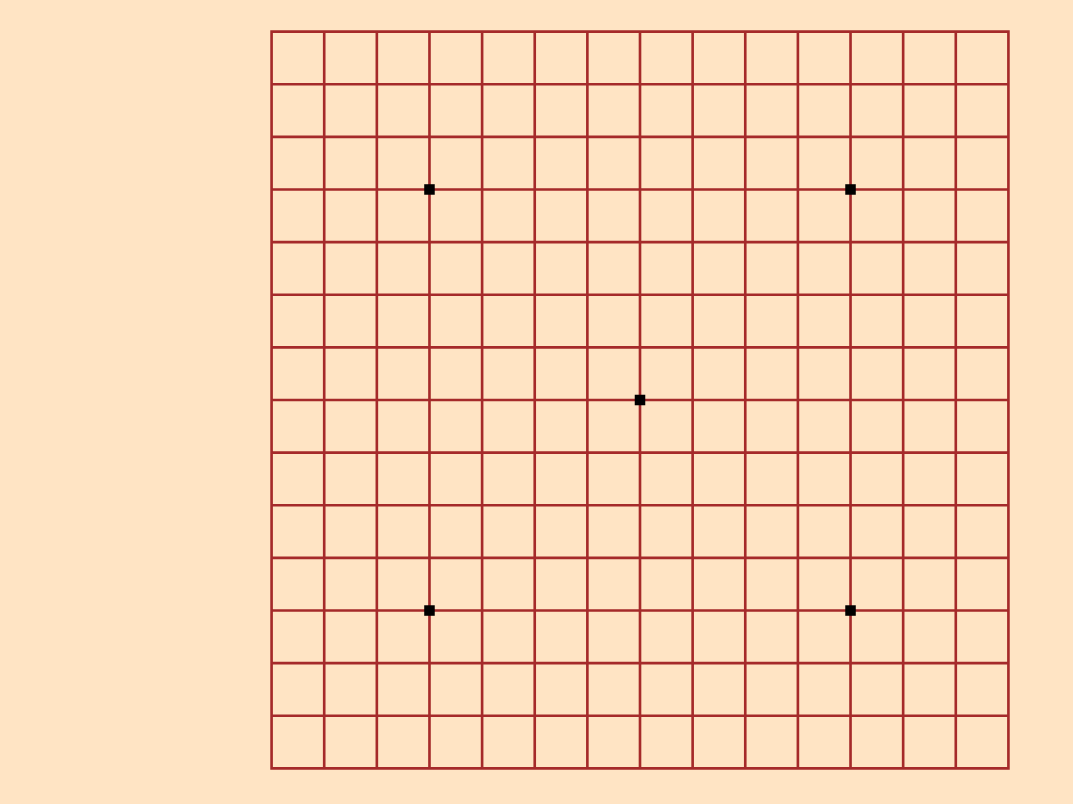
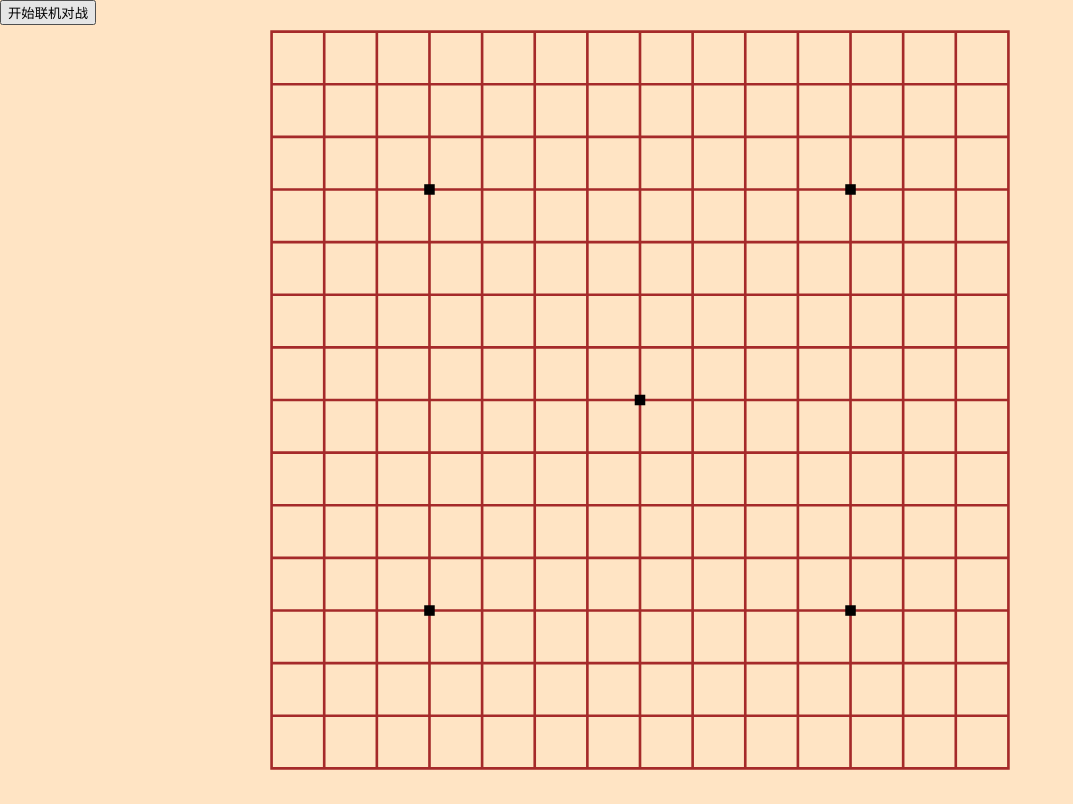
Before and after one commit to HullQin/gobang, a plain HTML site: page index.html in a window 1280 px wide. Shown: the whole page, without its empty margins (0-1073 px from the left). Drawn offline with Linux system fonts and the light colour scheme.

Commit message:
允许离线模式下进入房间

```diff
--- a/index.html
+++ b/index.html
@@ -32,7 +32,7 @@
   <use xlink:href="#mark" x="-40" y="-40"/>
 </svg>
 <div style="position: fixed; top: 0; left: 0;">
-  <button id="offline" onclick="setOffline();">转为离线模式</button>
+  <button id="offline" onclick="game.online ? setOffline() : changeRoom(window.prompt('请输入房间号，开启联机对战。第一进入房间者执黑，第二进入房间者执白，其他人可观战。'))">转为离线模式</button>
 </div>
 <script>
   const svg = document.getElementById('svg');
@@ -170,7 +170,7 @@
       mark.setAttribute('opacity', '0');
     }
     if (game.online) {
-      document.getElementById('offline').style.display = 'initial';
+      document.getElementById('offline').innerText = '转为离线模式';
       game.black = true;
       game.waiting = true;
       game.winner = null;
@@ -240,7 +240,7 @@
         }
       });
     } else {
-      document.getElementById('offline').style.display = 'none';
+      document.getElementById('offline').innerText = '开始联机对战';
       if (!preserve) {
         game.black = true;
         game.waiting = false;
@@ -266,6 +266,15 @@
     initializeGame('', true);
     Message('切换至离线模式，可自由模拟棋局，按浏览器返回键可回到房间。')
   };
+  const changeRoom = (room) => {
+    room = room.replace(/ /g, '');
+    if (!room) {
+      alert('请输入房间号，空格会被忽略，房间号不能为空');
+    } else {
+      window.history.pushState(null, null, `/${room}`);
+      initializeGame(room);
+    }
+  };
 </script>
 </body>
 </html>
```
